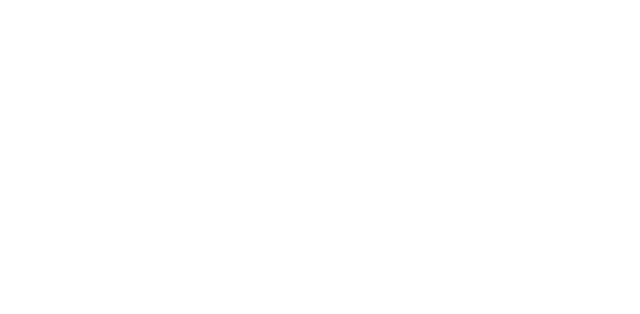
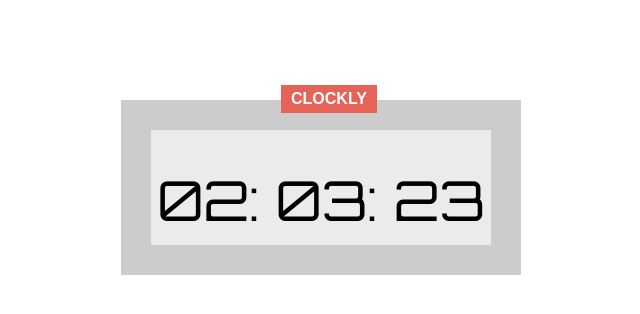
Before and after one commit to Luke-Crichton/digitcal-clock, a plain HTML site: page index.html in a window 1280 px wide. Shown: the whole page, without its empty margins (319-959 px from the left). Drawn offline with Linux system fonts and the light colour scheme.

Commit message:
sdafasdfasdfasdf

```diff
--- a/index.html
+++ b/index.html
@@ -5,11 +5,18 @@
   <meta name="viewport" content="width=device-width, initial-scale=1.0">
   <meta http-equiv="X-UA-Compatible" content="ie=edge">
   <title>Digital Clock</title>
+  <link rel="stylesheet" href="style.css">
 </head>
 <body>
   <div class="main">
     <div class="badge">
+      CLOCKLY
+    </div>
 
+    <div class="clock">
+      <span id="hour">02:</span>
+      <span id="minute">03:</span>
+      <span id="seconds">23</span>
     </div>
   </div>
 
--- a/style.css
+++ b/style.css
@@ -0,0 +1,43 @@
+@import url('https://fonts.googleapis.com/css2?family=Orbitron&display=swap');
+
+* {
+  margin: 0;
+  padding: 0;
+  box-sizing: border-box;
+}
+
+body {
+  background: white;
+}
+
+.main {
+  background: #ccc;
+  width: 400px;
+  margin: 100px auto;
+  height: 175px;
+  position: relative;
+  padding: 30px;
+
+}
+
+.badge {
+  width: 96px;
+  background: #e66357;
+  color: white;
+  padding: 5px 10px;
+  font-family: sans-serif;
+  font-weight: bold;
+  position: absolute;
+  top: -15px;
+  left: 40%;
+}
+
+.clock {
+  background: #ebebeb;
+  text-align: center;
+  font-size: 55px;
+  height: 100%;
+  padding-top: 35px;
+  font-family: Orbitron;
+
+}
```
Also changed, not shown: pattern.png (added).
